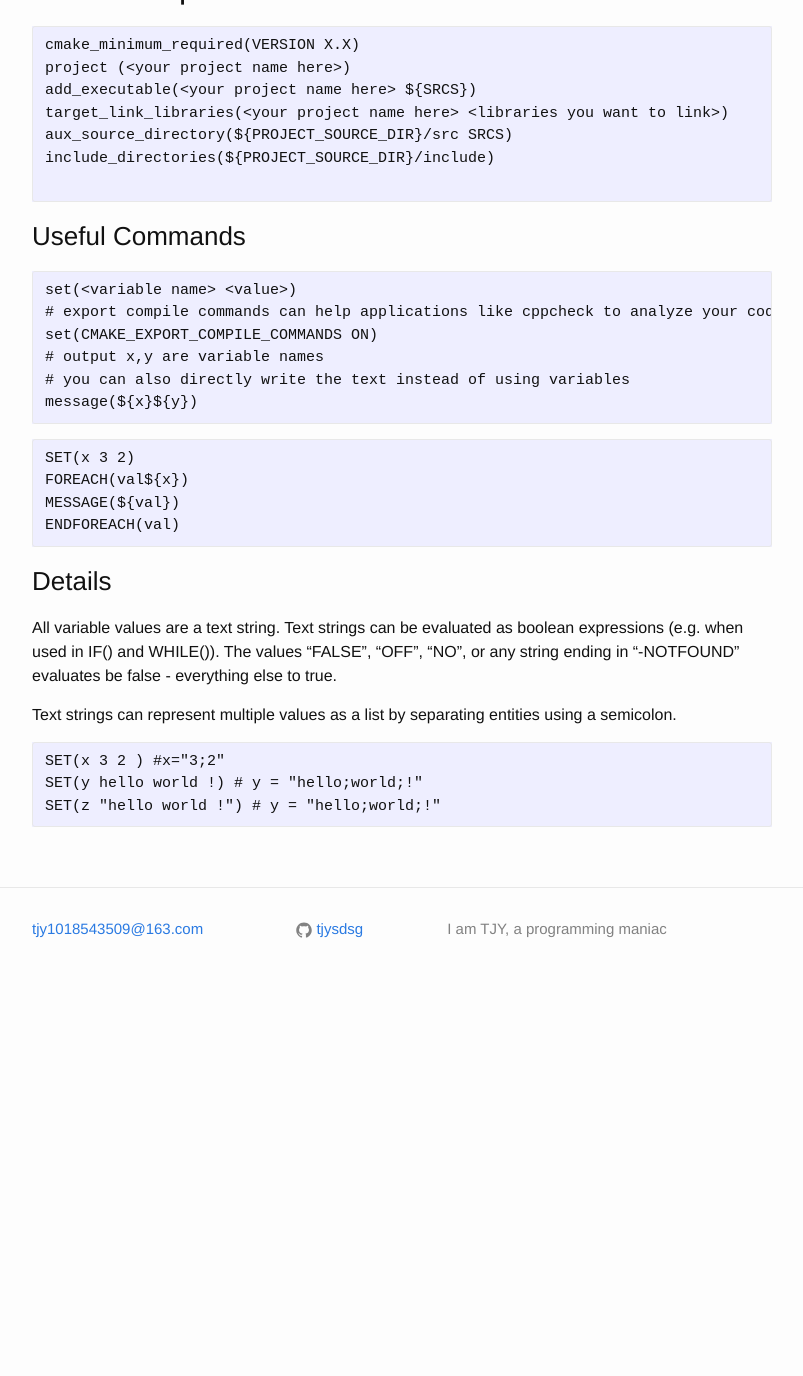
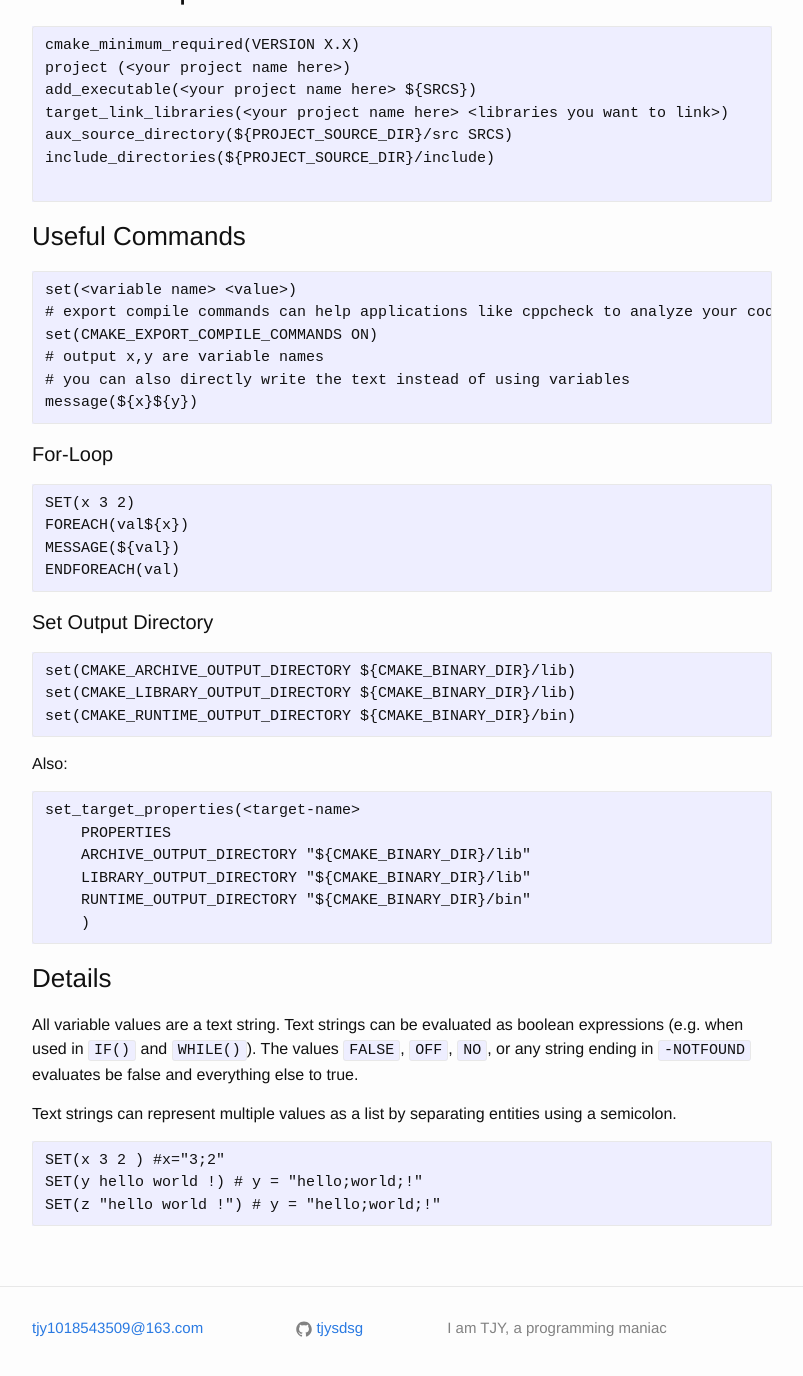
Before and after one commit to tjysdsg/tjysdsg.github.io, a Jekyll site: the page built from _posts/2018-09-07-cmake-notes.md, in a window 1280 px wide and 1400 px high, scrolled down 288 px. Shown: the top 1376 px of the window, without its empty margins (238-1041 px from the left). Built offline with Jekyll 4.4.1, drawn with Linux system fonts in a browser that asks for light colours; before the commit the page ends 1289 px from its top, so only the background shows below that.

Commit message:
update CMake Notes

````diff
--- a/_posts/2018-09-07-cmake-notes.md
+++ b/_posts/2018-09-07-cmake-notes.md
@@ -27,6 +27,7 @@
 message(${x}${y})
 ```
 
+#### For-Loop
 ```
 SET(x 3 2)
 FOREACH(val${x})
@@ -34,13 +35,27 @@
 ENDFOREACH(val)
 ```
 
+#### Set Output Directory
+```
+set(CMAKE_ARCHIVE_OUTPUT_DIRECTORY ${CMAKE_BINARY_DIR}/lib)
+set(CMAKE_LIBRARY_OUTPUT_DIRECTORY ${CMAKE_BINARY_DIR}/lib)
+set(CMAKE_RUNTIME_OUTPUT_DIRECTORY ${CMAKE_BINARY_DIR}/bin)
+```
+Also:
+```
+set_target_properties(<target-name>
+    PROPERTIES
+    ARCHIVE_OUTPUT_DIRECTORY "${CMAKE_BINARY_DIR}/lib"
+    LIBRARY_OUTPUT_DIRECTORY "${CMAKE_BINARY_DIR}/lib"
+    RUNTIME_OUTPUT_DIRECTORY "${CMAKE_BINARY_DIR}/bin"
+    )
+```
 
 ### Details
 
 All variable values are a text string. Text strings can be evaluated as boolean
-expressions (e.g. when used in IF() and WHILE()). The values "FALSE",
-"OFF", "NO", or any string ending in "-NOTFOUND" evaluates be false -
-everything else to true.
+expressions (e.g. when used in `IF()` and `WHILE()`). The values `FALSE`,
+`OFF`, `NO`, or any string ending in `-NOTFOUND` evaluates be false and everything else to true.
 
 Text strings can represent multiple values as a list by separating entities using
 a semicolon.
````
Also changed, not shown: _posts/2018-11-12-define-c-data-types.md (+0 -1 lines), Gemfile.lock, 3 other files.
